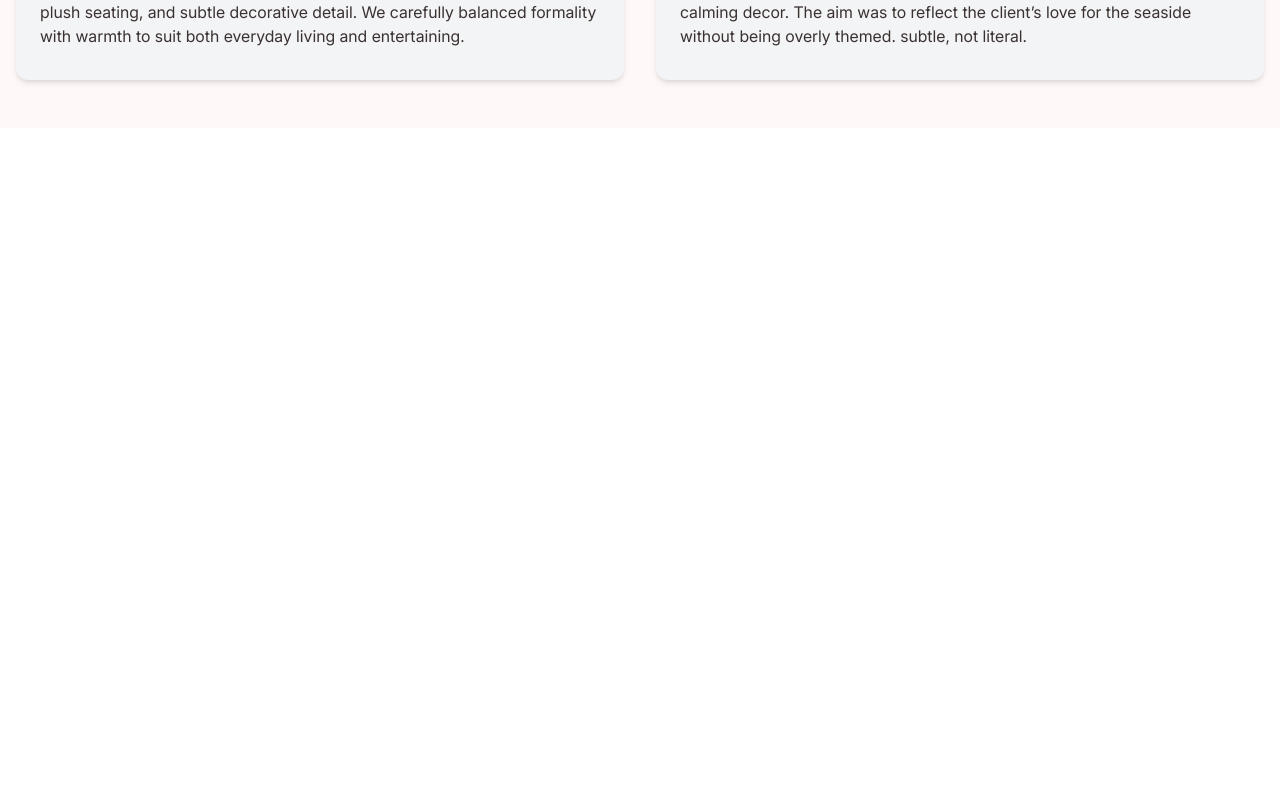
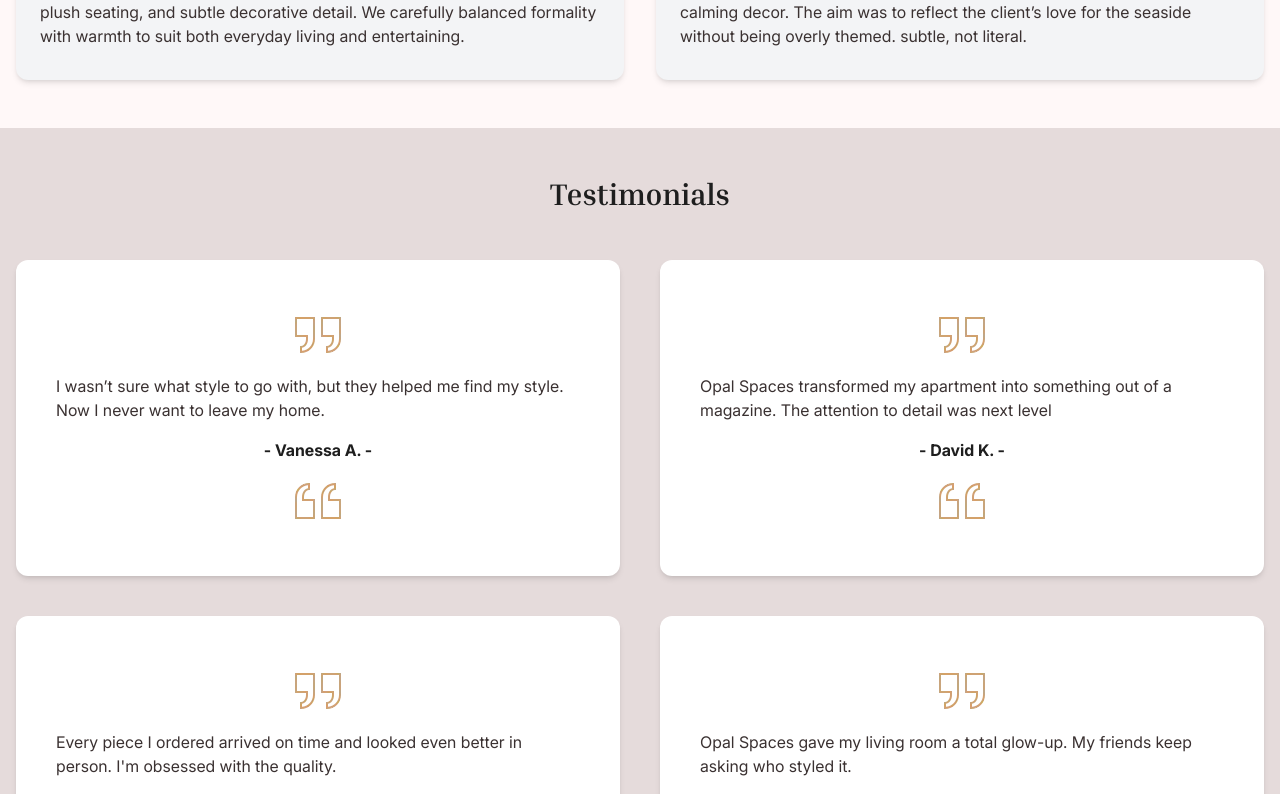
Before and after one commit to benchigozie/opal-spaces, a React (Vite) app: page / in a window 1280 px wide. Shown: the part 3166-3960 px from the top of the page. Before the commit the page ends 3294 px from the top, so only its background shows below. Built offline with nearby package versions, Linux system fonts and the light colour scheme.

Commit message:
feat: added testimonials section

```diff
--- a/src/components/Projects.tsx
+++ b/src/components/Projects.tsx
@@ -15,8 +15,7 @@ function Projects() {
                     <Project image={project1} name="Project CTU." location="Calgary, AB." style="Contemporary." description="A bold yet balanced redesign blending structured furniture, subtle texture, and dark-toned accents. This project challenged us to work with a more masculine palette while softening the overall mood." />
                     <Project image={project2} name="Modern Minimalist Condo." location="Vancouver, BC." style="Scandanavian Style." description="An airy loft layered with warm wood finishes, cozy textiles, and clean Scandinavian aesthetics. The goal was to make the open space feel more intimate while keeping it light andbreathable." />
                     <Project image={project3} name="Neutral Family Living Room." location="Mississauga, ON" style="Transitional" description="A timeless gathering space where comfort meets elegance. Neutral tones, plush seating, and subtle decorative detail. We carefully balanced formality with warmth to suit both everyday living and entertaining." />
-                    <Project image={project4} name="Coastal-Inspired Home Office." location="Victoria, BC." style="Coastal." description="A fresh, light-filled workspace with oceanic blues, natural
-textures, and calming decor. The aim was to reflect the client’s love for the seaside without being overly themed. subtle, not literal." />
+                    <Project image={project4} name="Coastal-Inspired Home Office." location="Victoria, BC." style="Coastal." description="A fresh, light-filled workspace with oceanic blues, natural textures, and calming decor. The aim was to reflect the client’s love for the seaside without being overly themed. subtle, not literal." />
                 </div>
             </div>
         </section>
--- /dev/null
+++ b/src/components/Testimonial.tsx
@@ -0,0 +1,23 @@
+import quote from '../assets/images/quote.webp'
+
+type TestimonialProps = {
+    name : string,
+    comment: string,
+};
+
+function Testimonial( { name, comment} : TestimonialProps) {
+  return (
+    <div className="flex flex-col items-center justify-center gap-4 font-Inter bg-white rounded-xl py-12 px-8 md:px-10 shadow-md">
+        <div>
+            <img src={quote} alt="" className='rotate-180' />
+        </div>
+        <p className="text-my-gray">{comment}</p>
+        <p className="font-bold text-my-black">- {name} -</p>
+        <div>
+            <img src={quote} alt="" />
+        </div>
+    </div>
+  )
+}
+
+export default Testimonial
--- /dev/null
+++ b/src/components/Testimonials.tsx
@@ -0,0 +1,23 @@
+import Testimonial from "./Testimonial";
+
+function Testimonials() {
+  return (
+    <section className="py-12 bg-very-light-wood px-4">
+    <div className='max-w-[1300px] mx-auto flex flex-col gap-12'>
+      <div className="flex flex-col items-center">
+        <h2 className="text-my-black font-Inria font-bold text-2xl md:text-3xl">Testimonials</h2>
+      </div>
+      <div className='grid grid-cols-1 md:grid-cols-2 gap-10'>
+        <Testimonial name="Vanessa A." comment="I wasn’t sure what style to go with, but they helped me find my style. Now I never want to leave my home." />
+        <Testimonial name="David K." comment="Opal Spaces transformed my apartment into something out of a magazine. The attention to detail was next level" />
+        <Testimonial name="Lana M." comment="Every piece I ordered arrived on time and looked even better in person. I'm obsessed with the quality." />
+        <Testimonial name="Tolu R." comment="Opal Spaces gave my living room a total glow-up. My friends keep asking who styled it." />
+        <Testimonial name="Chinedu O." comment="I had a few scattered ideas, but they somehow turned it all into a space that feels so me. I honestly didn’t think it could look this good." />
+        <Testimonial name="Amara B." comment="Working with them was super easy. They really listened and just got it. The whole process felt smooth from start to finish." />
+      </div>
+    </div>
+  </section>
+  )
+}
+
+export default Testimonials
--- a/src/pages/Home.tsx
+++ b/src/pages/Home.tsx
@@ -2,7 +2,8 @@ import Hero from "../components/Hero";
 import Projects from "../components/Projects";
 import Services from "../components/Services";
 import Welcome from "../components/Welcome";
-
+import Testimonials
+ from "../components/Testimonials";
 function Home() {
   return (
     <div>
@@ -10,6 +11,7 @@ function Home() {
       <Welcome />
       <Services />
       <Projects />
+      <Testimonials />
     </div>
   )
 }
```
Also changed, not shown: src/assets/images/quote.webp (added).
